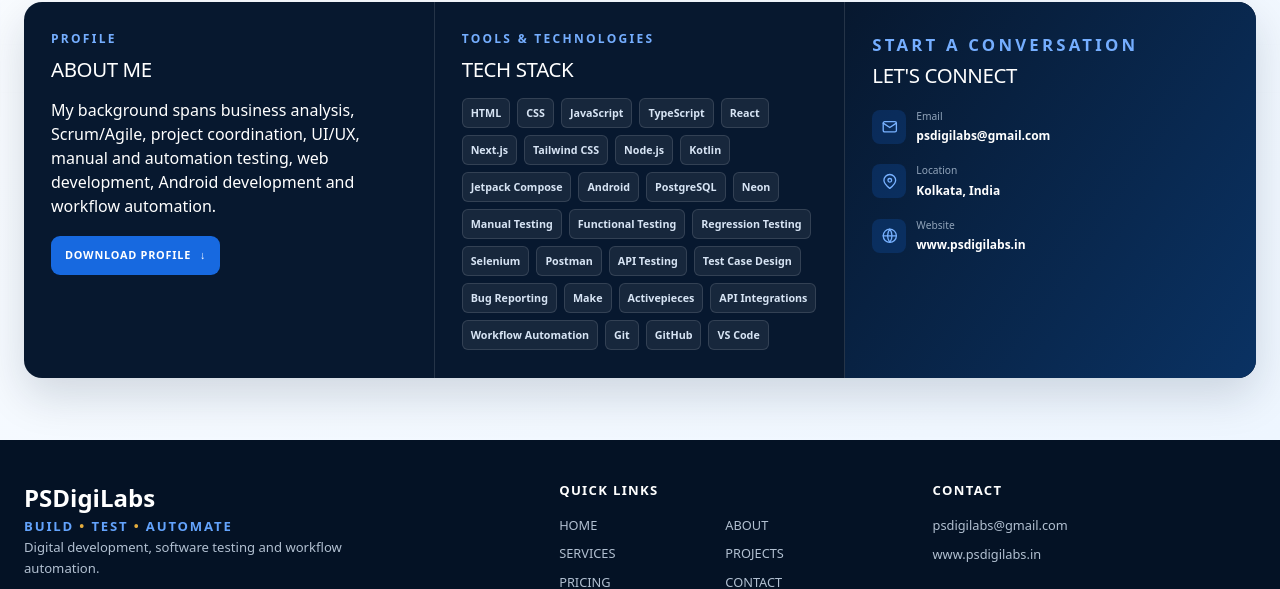
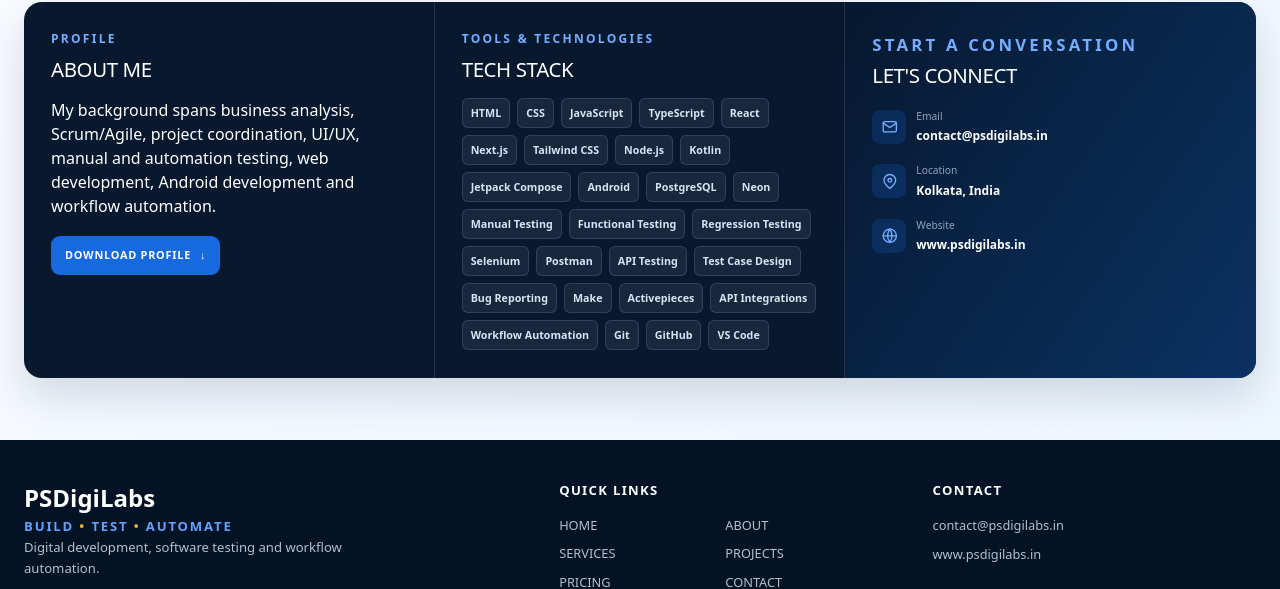
Before and after one commit to Prithvi85/psdigilabs, a Next.js app: page / in a window 1280 px wide. Shown: the part 2574-3163 px from the top of the page. Built offline with nearby package versions, Linux system fonts and the light colour scheme.

Commit message:
Update PSDigiLabs contact email and company profile

```diff
--- a/app/api/leads/route.ts
+++ b/app/api/leads/route.ts
@@ -16,5 +16,5 @@ export async function POST(request: Request) {
   const allowedService = serviceOptions.some(([id]) => id === lead.service); const allowedBudget = [...indiaBudgets, ...internationalBudgets].includes(lead.budget as never);
   if (lead.full_name.length < 2 || !validEmail(lead.email) || !countries.includes(lead.country as never) || !allowedService || !allowedBudget || lead.project_description.length < 20 || !timelineOptions.includes(lead.preferred_timeline as never) || !validUrl(lead.existing_website)) return Response.json({ message: "Please check the required fields and try again." }, { status: 400 });
   try { await createLead(lead); recent.set(ip, Date.now()); return Response.json({ ok: true }, { status: 201 }); }
-  catch (error) { console.error("Lead persistence failed", { error: error instanceof Error ? error.message : "Unknown database error" }); return Response.json({ message: "We could not securely store your enquiry. Please email psdigilabs@gmail.com." }, { status: 503 }); }
+  catch (error) { console.error("Lead persistence failed", { error: error instanceof Error ? error.message : "Unknown database error" }); return Response.json({ message: "We could not securely store your enquiry. Please email contact@psdigilabs.in." }, { status: 503 }); }
 }
--- a/app/contact/page.tsx
+++ b/app/contact/page.tsx
@@ -12,5 +12,5 @@ export default async function ContactPage({ searchParams }: PageProps<"/contact"
   const initialMarket = first(query.market) === "international" ? "international" : "india";
   const rawBudget = first(query.budget); const initialBudget = [...internationalBudgets, ...indiaBudgets].includes(rawBudget as never) ? rawBudget : "";
   const rawTimeline = first(query.timeline); const initialTimeline = timelineOptions.includes(rawTimeline as never) ? rawTimeline : "";
-  return <><Header /><main className="inner-main"><section className="page-hero"><div className="container"><p className="eyebrow">START A CONVERSATION</p><h1>LET&apos;S BUILD SOMETHING THAT WORKS</h1><p>Tell PSDigiLabs what you want to build and share enough detail to begin a meaningful project discussion.</p></div></section><section className="container contact-page-grid"><aside><p className="eyebrow">PROJECT ENQUIRY</p><h2>A useful first conversation starts with context.</h2><p>Share your goals, users, key functionality and timeline. Starting prices are directional; the final quote depends on scope, integrations, content, complexity and delivery requirements.</p><a href="mailto:psdigilabs@gmail.com">psdigilabs@gmail.com</a></aside><ContactForm initialService={initialService} initialMarket={initialMarket} initialBudget={initialBudget} initialTimeline={initialTimeline} /></section></main><Footer /></>;
+  return <><Header /><main className="inner-main"><section className="page-hero"><div className="container"><p className="eyebrow">START A CONVERSATION</p><h1>LET&apos;S BUILD SOMETHING THAT WORKS</h1><p>Tell PSDigiLabs what you want to build and share enough detail to begin a meaningful project discussion.</p></div></section><section className="container contact-page-grid"><aside><p className="eyebrow">PROJECT ENQUIRY</p><h2>A useful first conversation starts with context.</h2><p>Share your goals, users, key functionality and timeline. Starting prices are directional; the final quote depends on scope, integrations, content, complexity and delivery requirements.</p><a href="mailto:contact@psdigilabs.in">contact@psdigilabs.in</a></aside><ContactForm initialService={initialService} initialMarket={initialMarket} initialBudget={initialBudget} initialTimeline={initialTimeline} /></section></main><Footer /></>;
 }
--- a/components/contact/contact-section.tsx
+++ b/components/contact/contact-section.tsx
@@ -1,7 +1,7 @@
 import { Icon } from "@/components/ui/icon";
 
 const contacts = [
-  { icon: "mail" as const, label: "Email", value: "psdigilabs@gmail.com", href: "mailto:psdigilabs@gmail.com" },
+  { icon: "mail" as const, label: "Email", value: "contact@psdigilabs.in", href: "mailto:contact@psdigilabs.in" },
   { icon: "map" as const, label: "Location", value: "Kolkata, India" },
   { icon: "globe" as const, label: "Website", value: "www.psdigilabs.in", href: "https://www.psdigilabs.in" },
 ];
--- a/components/layout/footer.tsx
+++ b/components/layout/footer.tsx
@@ -7,7 +7,7 @@ export function Footer() {
       <div className="container footer-grid">
         <div><Link href="/" className="footer-brand">PSDigiLabs</Link><p className="footer-tagline">BUILD <span>&bull;</span> TEST <span>&bull;</span> AUTOMATE</p><p>Digital development, software testing and workflow automation.</p></div>
         <nav aria-label="Footer navigation"><p className="footer-heading">QUICK LINKS</p><div className="footer-links">{navigation.map((item) => <Link key={item.href} href={item.href}>{item.label}</Link>)}</div></nav>
-        <div><p className="footer-heading">CONTACT</p><a href="mailto:psdigilabs@gmail.com">psdigilabs@gmail.com</a><a href="https://www.psdigilabs.in" target="_blank" rel="noopener noreferrer">www.psdigilabs.in</a></div>
+        <div><p className="footer-heading">CONTACT</p><a href="mailto:contact@psdigilabs.in">contact@psdigilabs.in</a><a href="https://www.psdigilabs.in" target="_blank" rel="noopener noreferrer">www.psdigilabs.in</a></div>
       </div>
       <div className="container copyright">&copy; {new Date().getFullYear()} PSDigiLabs. All rights reserved.</div>
     </footer>
```
Also changed, not shown: 2 other files (tests, documents, lock files or other folders).
